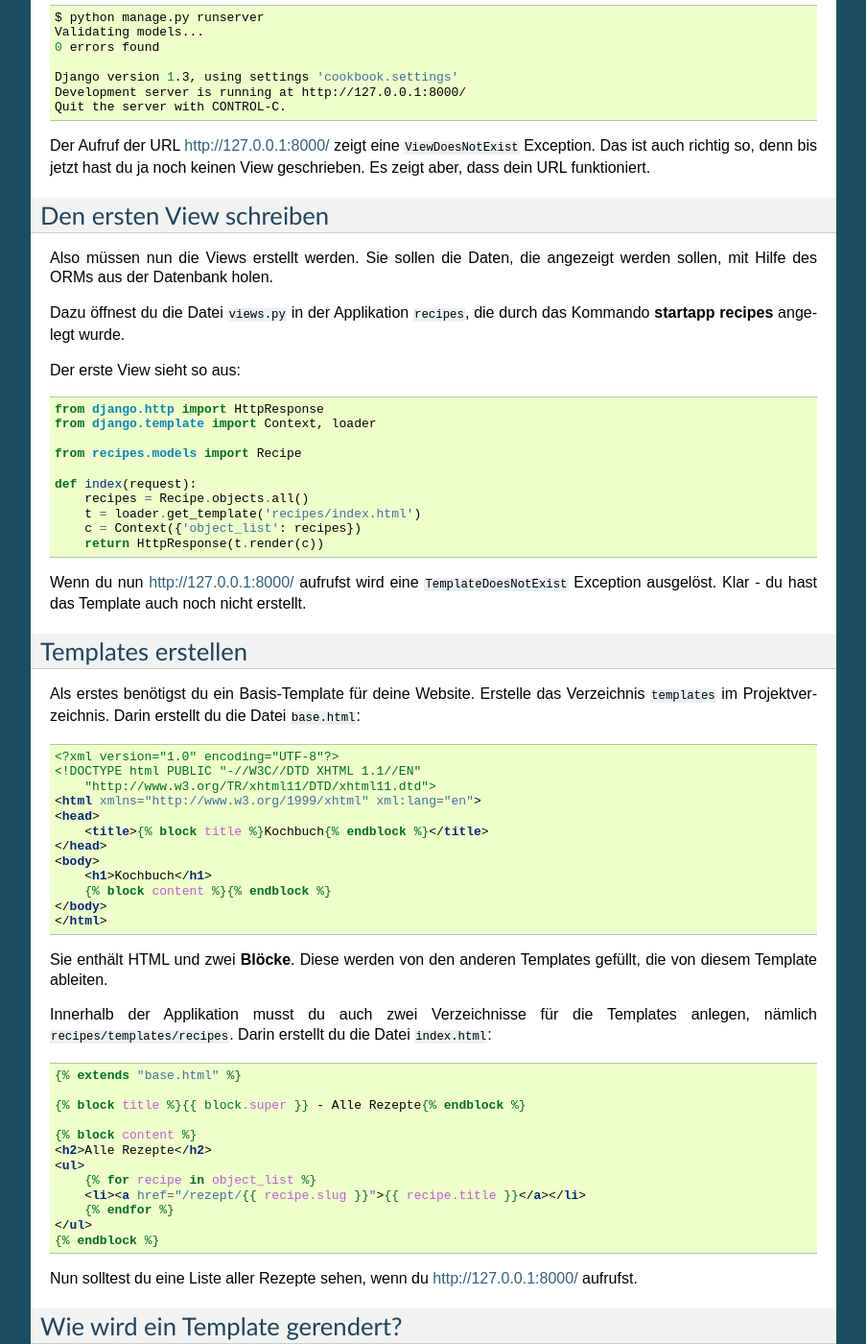
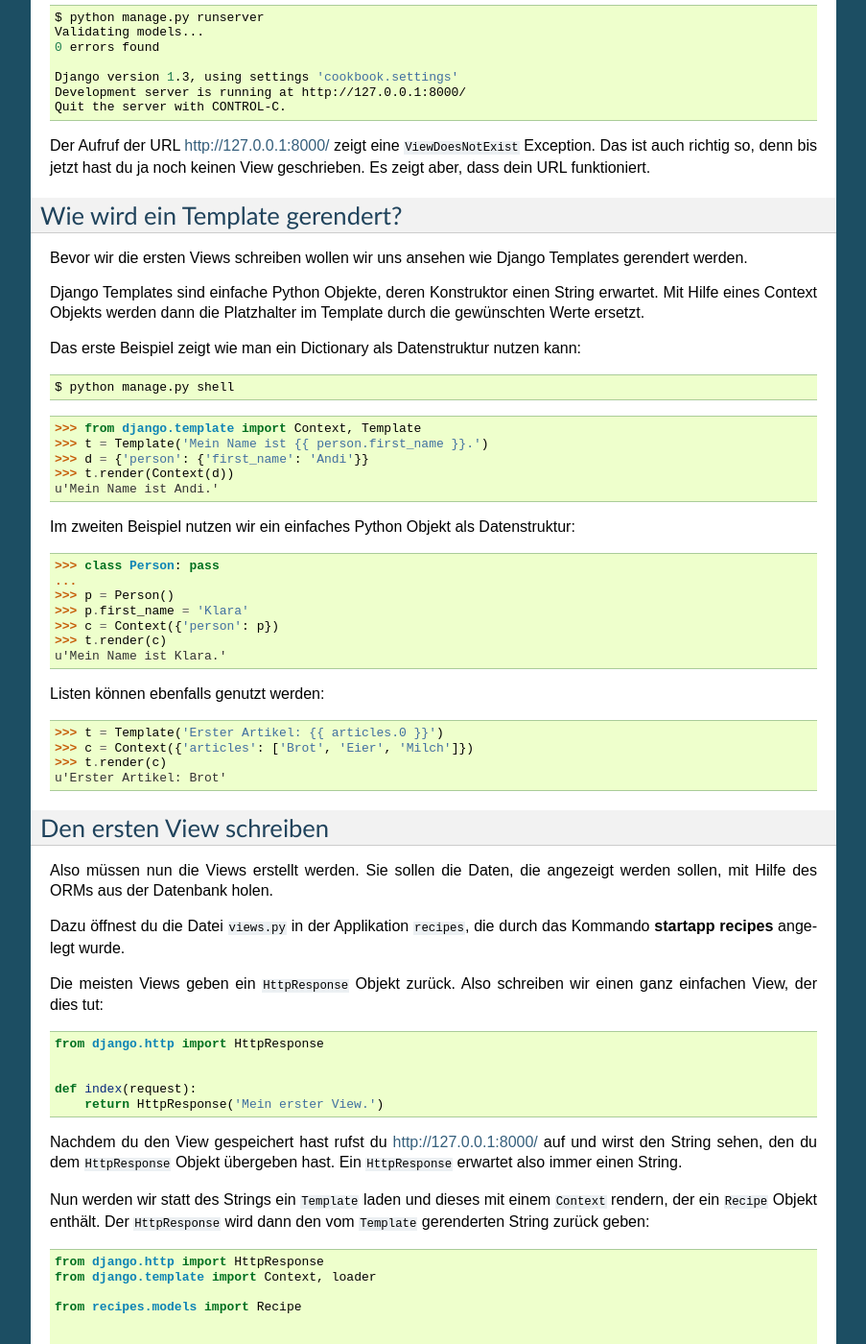
Before and after one commit to keimlink/django-workshop, a Sphinx documentation site: the page built from docs/erste_schritte/views_templates.rst, in a window 1280 px wide and 1400 px high, scrolled down 964 px. Shown: the whole window at 96% size, without its empty margins (198-1101 px from the left). Built offline with Sphinx 7.4.7, drawn with Linux system fonts in a browser that asks for light colours; some of the changed text lies outside the part shown.

Commit message:
Kapitel neu strukturiert.

```diff
--- a/docs/erste_schritte/views_templates.rst
+++ b/docs/erste_schritte/views_templates.rst
@@ -74,6 +74,46 @@
 Exception. Das ist auch richtig so, denn bis jetzt hast du ja noch keinen View
 geschrieben. Es zeigt aber, dass dein URL funktioniert.
 
+Wie wird ein Template gerendert?
+================================
+
+Bevor wir die ersten Views schreiben wollen wir uns ansehen wie Django
+Templates gerendert werden.
+
+Django Templates sind einfache Python Objekte, deren Konstruktor einen String
+erwartet. Mit Hilfe eines Context Objekts werden dann die Platzhalter im
+Template durch die gewünschten Werte ersetzt.
+
+Das erste Beispiel zeigt wie man ein Dictionary als Datenstruktur nutzen
+kann::
+
+    $ python manage.py shell
+
+::
+
+    >>> from django.template import Context, Template
+    >>> t = Template('Mein Name ist {{ person.first_name }}.')
+    >>> d = {'person': {'first_name': 'Andi'}}
+    >>> t.render(Context(d))
+    u'Mein Name ist Andi.'
+
+Im zweiten Beispiel nutzen wir ein einfaches Python Objekt als Datenstruktur::
+
+    >>> class Person: pass
+    ...
+    >>> p = Person()
+    >>> p.first_name = 'Klara'
+    >>> c = Context({'person': p})
+    >>> t.render(c)
+    u'Mein Name ist Klara.'
+
+Listen können ebenfalls genutzt werden::
+
+    >>> t = Template('Erster Artikel: {{ articles.0 }}')
+    >>> c = Context({'articles': ['Brot', 'Eier', 'Milch']})
+    >>> t.render(c)
+    u'Erster Artikel: Brot'
+
 Den ersten View schreiben
 =========================
 
@@ -83,12 +123,28 @@
 Dazu öffnest du die Datei :file:`views.py` in der Applikation ``recipes``, die
 durch das Kommando :command:`startapp recipes` angelegt wurde.
 
-Der erste View sieht so aus::
+Die meisten Views geben ein ``HttpResponse`` Objekt zurück. Also schreiben wir
+einen ganz einfachen View, der dies tut::
+
+    from django.http import HttpResponse
+
+
+    def index(request):
+        return HttpResponse('Mein erster View.')
+
+Nachdem du den View gespeichert hast rufst du http://127.0.0.1:8000/ auf und
+wirst den String sehen, den du dem ``HttpResponse`` Objekt übergeben hast. Ein
+``HttpResponse`` erwartet also immer einen String.
+
+Nun werden wir statt des Strings ein ``Template`` laden und dieses mit einem
+``Context`` rendern, der ein ``Recipe`` Objekt enthält. Der ``HttpResponse``
+wird dann den vom ``Template`` gerenderten String zurück geben::
 
     from django.http import HttpResponse
     from django.template import Context, loader
 
     from recipes.models import Recipe
+
 
     def index(request):
         recipes = Recipe.objects.all()
```
Also changed, not shown: other parts of docs/erste_schritte/views_templates.rst (+2 -38 lines).
